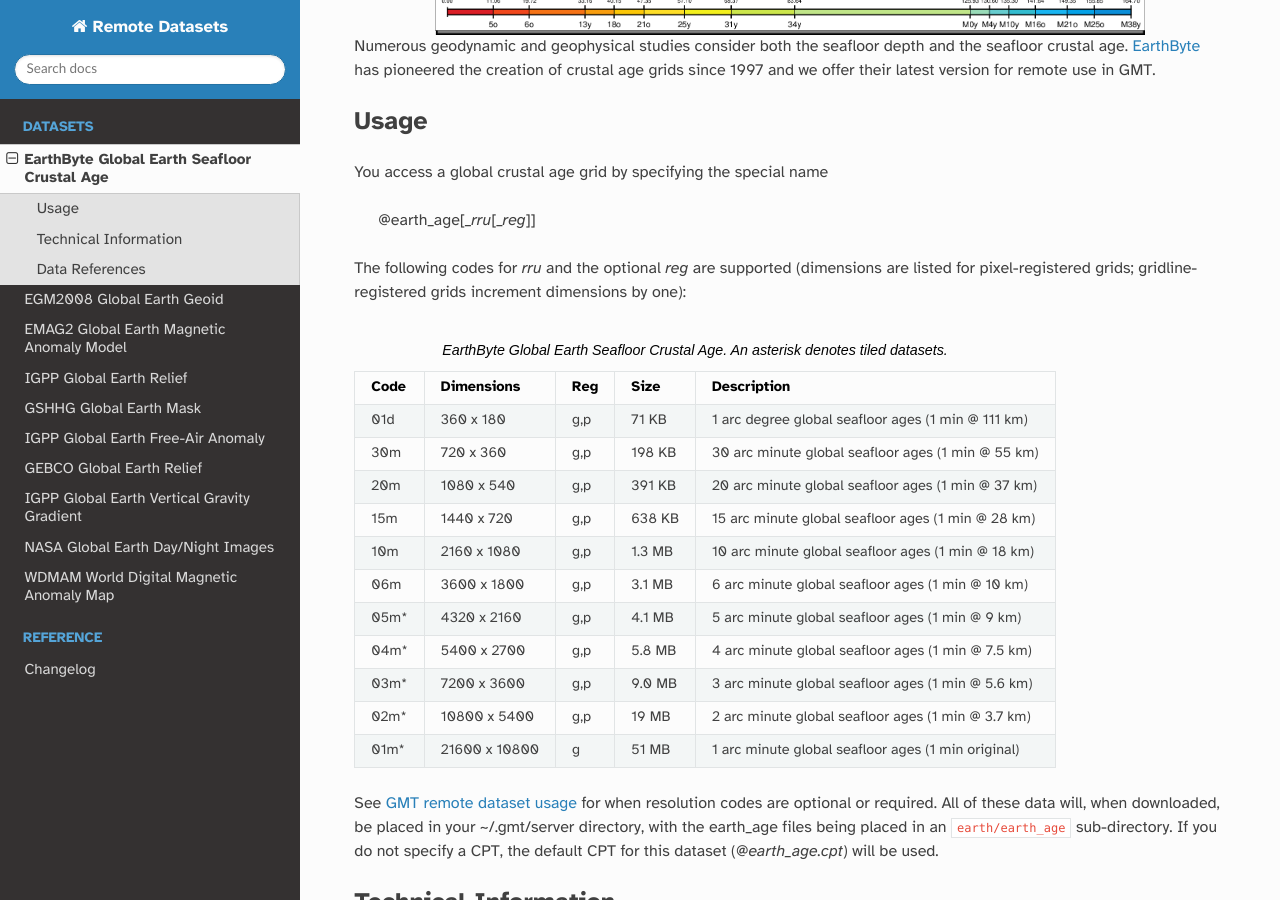
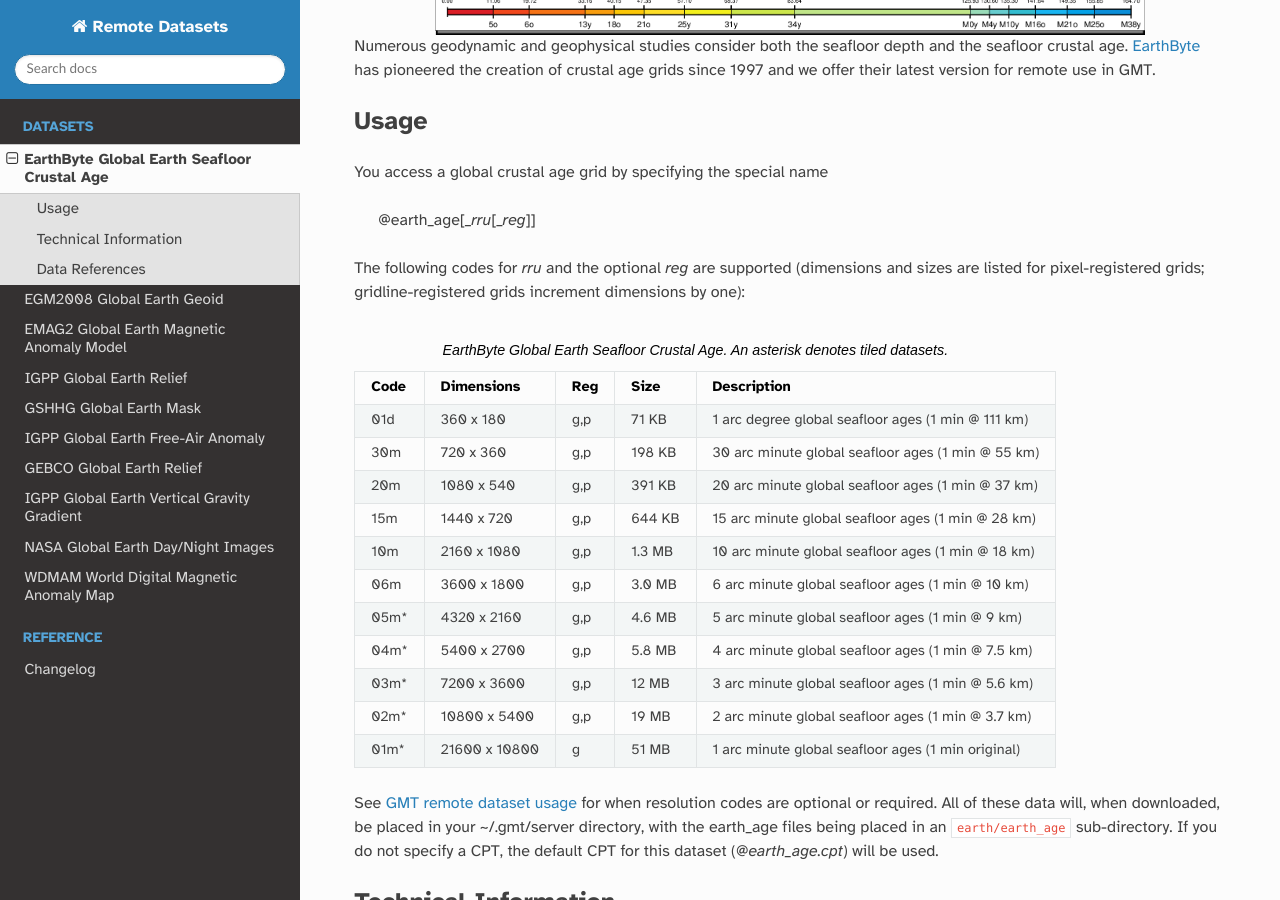
Before and after one commit to GenericMappingTools/remote-datasets, a Sphinx documentation site: the page built from docs/earth-age.rst, in a window 1280 px wide and 900 px high, scrolled down 545 px. Built offline with Sphinx 7.4.7 and the Read the Docs theme 2.0.0, drawn with Linux system fonts in a browser that asks for light colours.

Commit message:
update with _p grid info

```diff
--- a/docs/earth-age.rst
+++ b/docs/earth-age.rst
@@ -20,7 +20,7 @@ You access a global crustal age grid by specifying the special name
 
    @earth_age[_\ *rru*\ [_\ *reg*\ ]]
 
-The following codes for *rr*\ *u* and the optional *reg* are supported (dimensions are listed
+The following codes for *rr*\ *u* and the optional *reg* are supported (dimensions and sizes are listed
 for pixel-registered grids; gridline-registered grids increment dimensions by one):
 
 .. _tbl-earth_age:
@@ -33,12 +33,12 @@ for pixel-registered grids; gridline-registered grids increment dimensions by on
   01d       360 x    180 g,p   71 KB  1 arc degree global seafloor ages (1 min @ 111 km)
   30m       720 x    360 g,p  198 KB  30 arc minute global seafloor ages (1 min @ 55 km)
   20m      1080 x    540 g,p  391 KB  20 arc minute global seafloor ages (1 min @ 37 km)
-  15m      1440 x    720 g,p  638 KB  15 arc minute global seafloor ages (1 min @ 28 km)
+  15m      1440 x    720 g,p  644 KB  15 arc minute global seafloor ages (1 min @ 28 km)
   10m      2160 x   1080 g,p  1.3 MB  10 arc minute global seafloor ages (1 min @ 18 km)
-  06m      3600 x   1800 g,p  3.1 MB  6 arc minute global seafloor ages (1 min @ 10 km)
-  05m*     4320 x   2160 g,p  4.1 MB  5 arc minute global seafloor ages (1 min @ 9 km)
+  06m      3600 x   1800 g,p  3.0 MB  6 arc minute global seafloor ages (1 min @ 10 km)
+  05m*     4320 x   2160 g,p  4.6 MB  5 arc minute global seafloor ages (1 min @ 9 km)
   04m*     5400 x   2700 g,p  5.8 MB  4 arc minute global seafloor ages (1 min @ 7.5 km)
-  03m*     7200 x   3600 g,p  9.0 MB  3 arc minute global seafloor ages (1 min @ 5.6 km)
+  03m*     7200 x   3600 g,p   12 MB  3 arc minute global seafloor ages (1 min @ 5.6 km)
   02m*    10800 x   5400 g,p   19 MB  2 arc minute global seafloor ages (1 min @ 3.7 km)
   01m*    21600 x  10800 g     51 MB  1 arc minute global seafloor ages (1 min original)
   ==== ================= === =======  ==================================================
```
